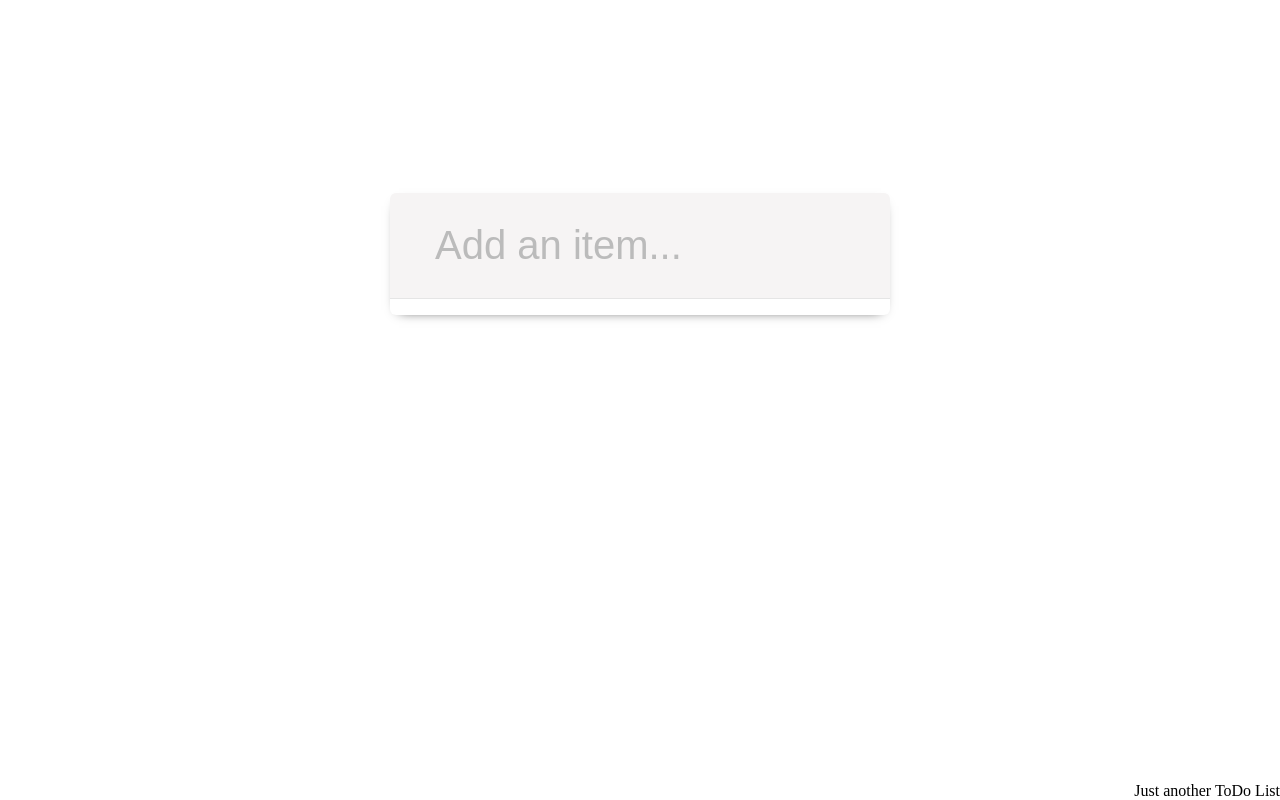
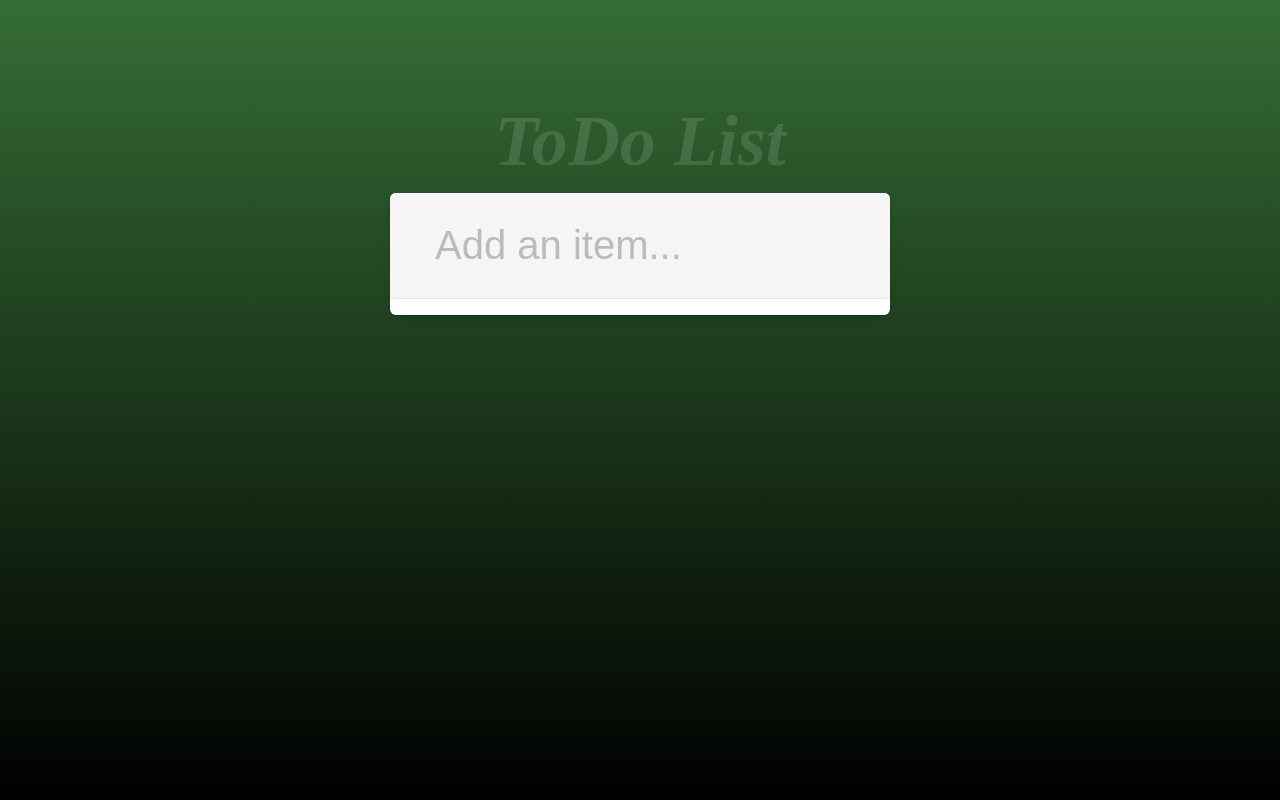
Before and after one commit to tabasaki/JavaScript-ToDo-List, a plain HTML site: page index.html in a window 1280 px wide. Drawn offline with nearby package versions, Linux system fonts and the light colour scheme.

Commit message:
Add files via upload

```diff
--- a/style.css
+++ b/style.css
@@ -5,7 +5,7 @@ html
 
 body
 {
-	/*...*/
+	background-image: linear-gradient(#356D35, #000000);
 }
 
 h1
```
